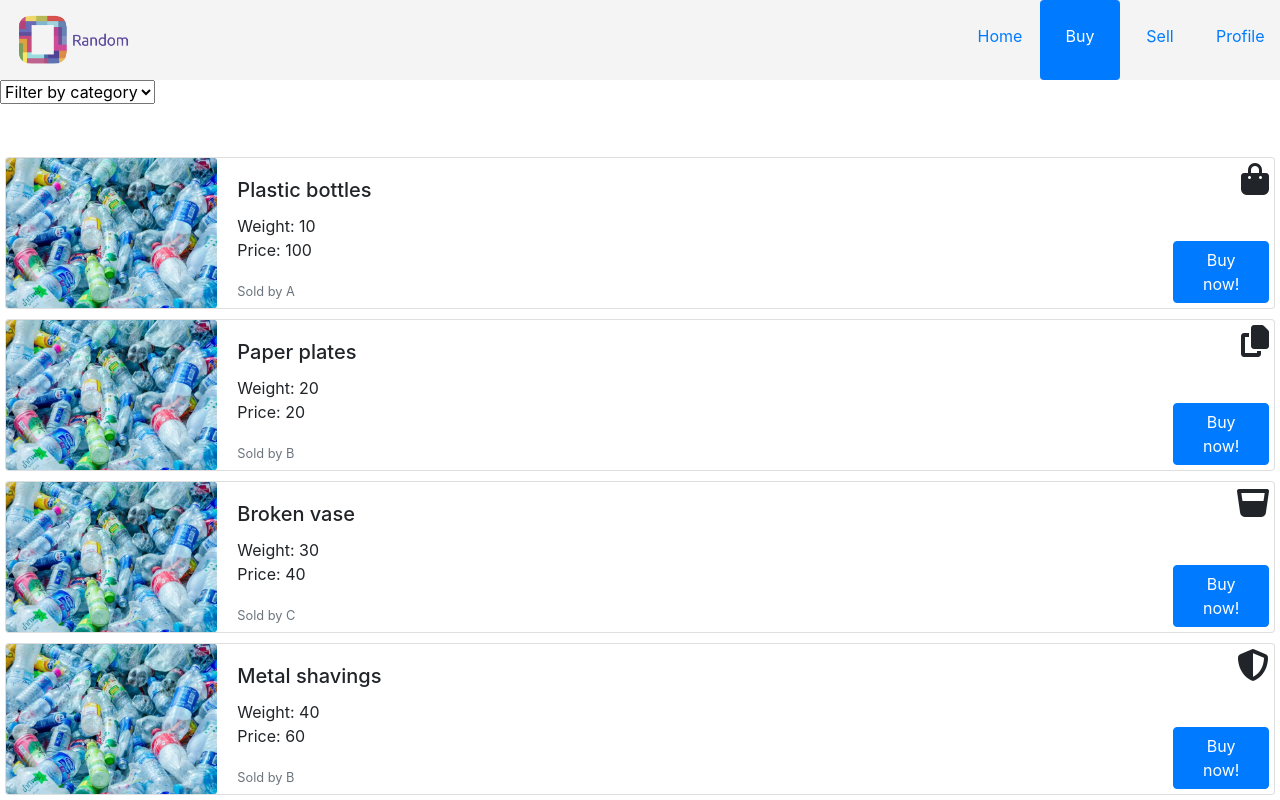
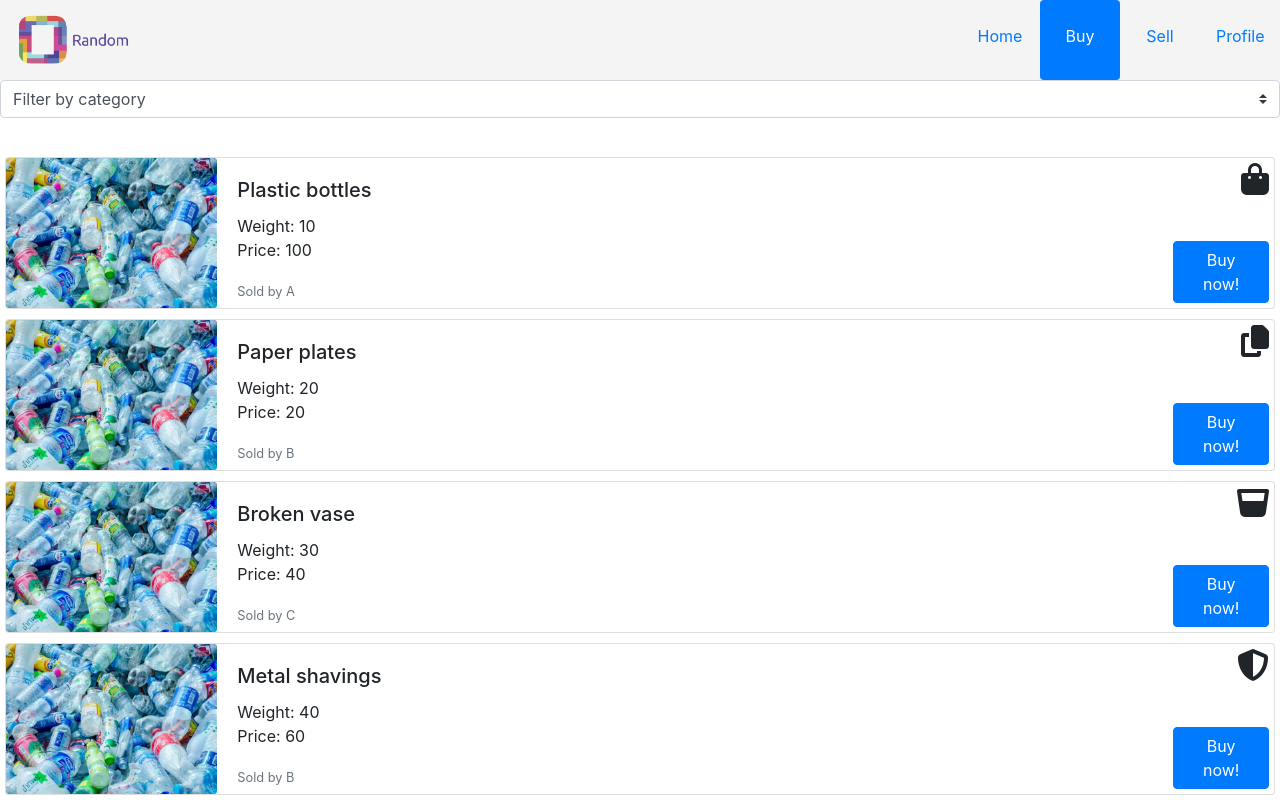
Before and after one commit to RushikeshJoshi4/Trash-Bank, an Angular app: page /buy in a window 1280 px wide. Built offline with nearby package versions, Linux system fonts and the light colour scheme.

Commit message:
buy custom select

```diff
--- a/src/app/pages/buy-page/buy-page.component.html
+++ b/src/app/pages/buy-page/buy-page.component.html
@@ -1,6 +1,6 @@
 <div id="buy-container">
   <div id="filter-bar">
-    <select id="item-category-select" [(ngModel)]="typeFilter">
+    <select id="item-category-select" class="custom-select" [(ngModel)]="typeFilter">
       <option selected [ngValue]="undefined">Filter by category</option>
       <option *ngFor="let cat of ItemType | keyvalue" [ngValue]="cat.value">{{cat.value}}</option>
     </select>
```
